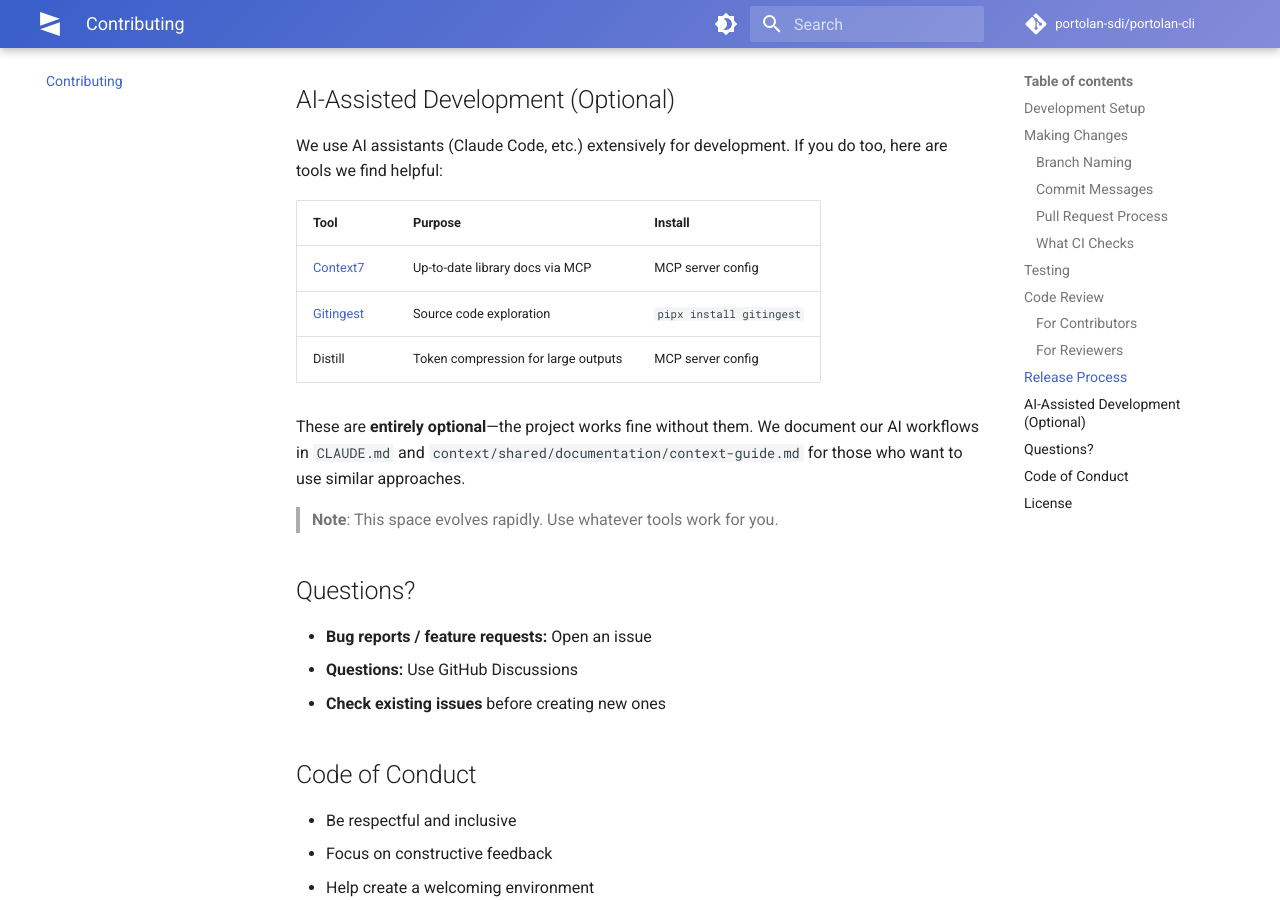
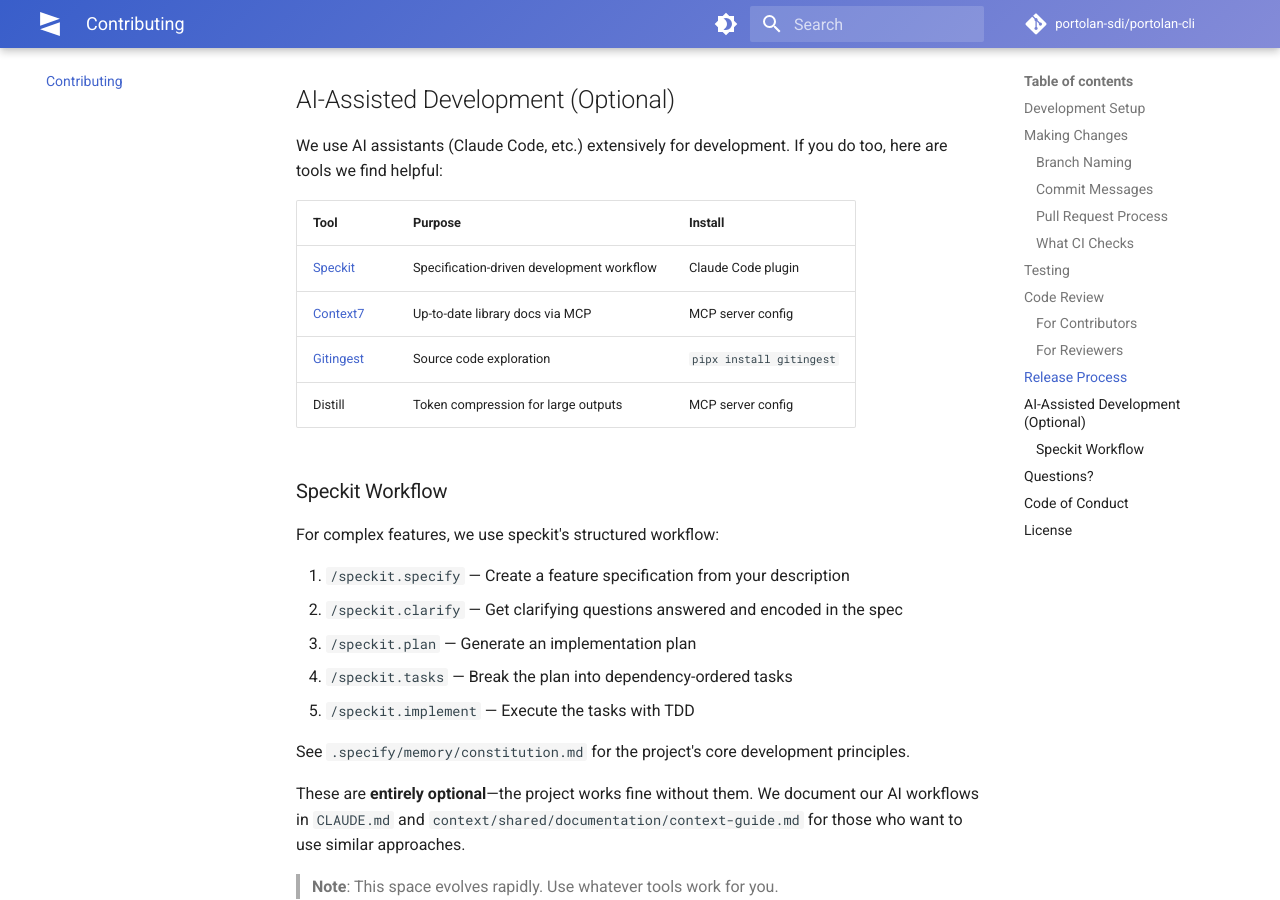
Before and after one commit to portolan-sdi/portolan-cli, an MkDocs documentation site: the page built from docs/contributing.md, in a window 1280 px wide and 900 px high, scrolled down 4035 px. Built offline with MkDocs 1.6.1 and Material for MkDocs 9.7.7, drawn with Linux system fonts in a browser that asks for light colours; comment, search, counter and statistics services are not loaded.

Commit message:
docs: document speckit in contributing guide and add dual-audience rule
- Add speckit to AI-Assisted Development section in contributing.md
- Add workflow overview (specify → clarify → plan → tasks → implement)
- Add "AI Tools: Document in Both Places" guideline to CLAUDE.md
- Ensures AI tools are discoverable by both humans and agents

Co-Authored-By: Claude Opus 4.5 <noreply@anthropic.com>

```diff
--- a/docs/contributing.md
+++ b/docs/contributing.md
@@ -162,9 +162,22 @@ We use AI assistants (Claude Code, etc.) extensively for development. If you do
 
 | Tool | Purpose | Install |
 |------|---------|---------|
+| [Speckit](https://github.com/speckit/speckit) | Specification-driven development workflow | Claude Code plugin |
 | [Context7](https://context7.io) | Up-to-date library docs via MCP | MCP server config |
 | [Gitingest](https://github.com/cyclotruc/gitingest) | Source code exploration | `pipx install gitingest` |
 | Distill | Token compression for large outputs | MCP server config |
+
+### Speckit Workflow
+
+For complex features, we use speckit's structured workflow:
+
+1. `/speckit.specify` — Create a feature specification from your description
+2. `/speckit.clarify` — Get clarifying questions answered and encoded in the spec
+3. `/speckit.plan` — Generate an implementation plan
+4. `/speckit.tasks` — Break the plan into dependency-ordered tasks
+5. `/speckit.implement` — Execute the tasks with TDD
+
+See `.specify/memory/constitution.md` for the project's core development principles.
 
 These are **entirely optional**—the project works fine without them. We document our AI workflows in `CLAUDE.md` and `context/shared/documentation/context-guide.md` for those who want to use similar approaches.
 
```
Also changed, not shown: CLAUDE.md (+9 -0 lines).
